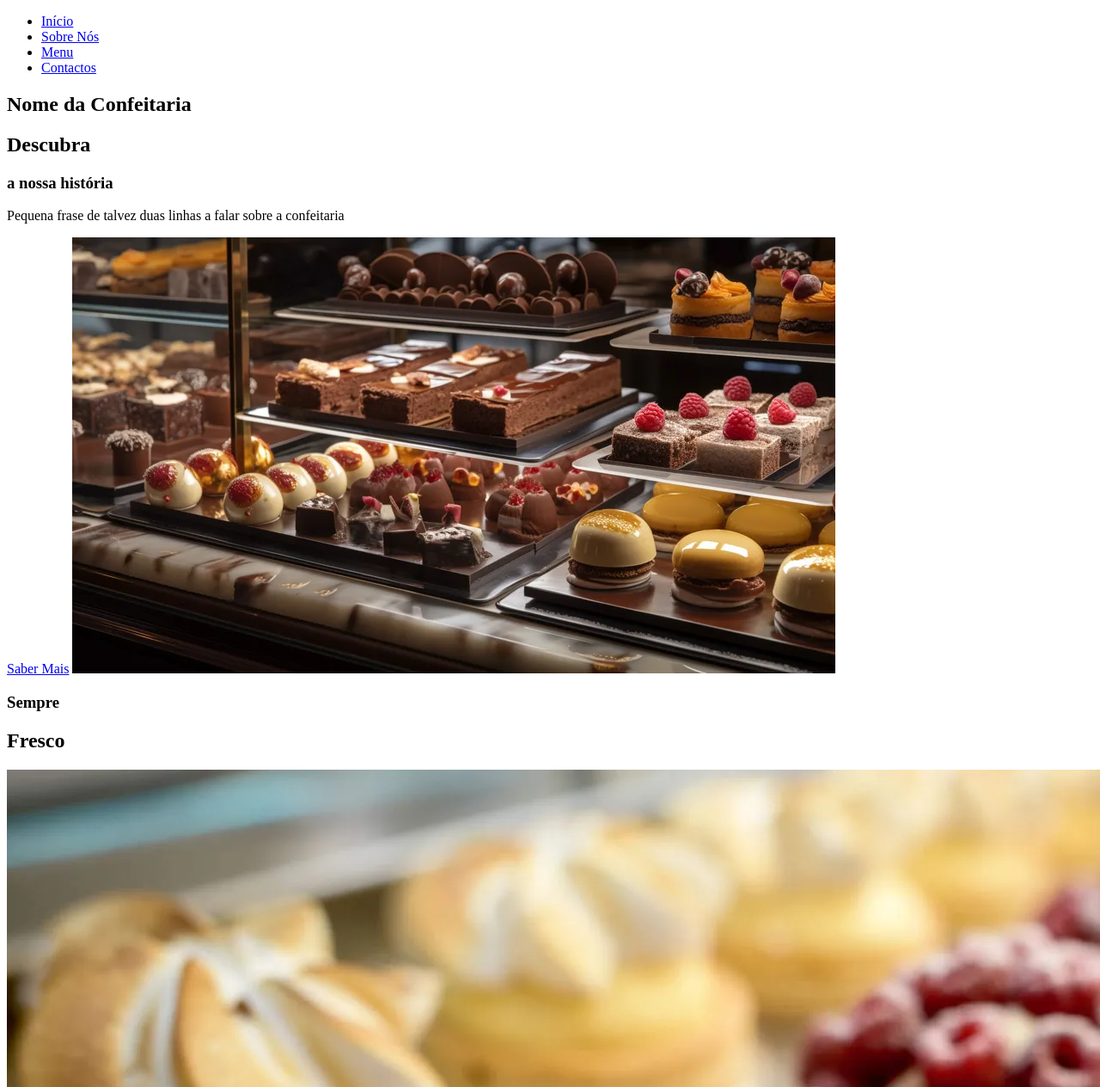
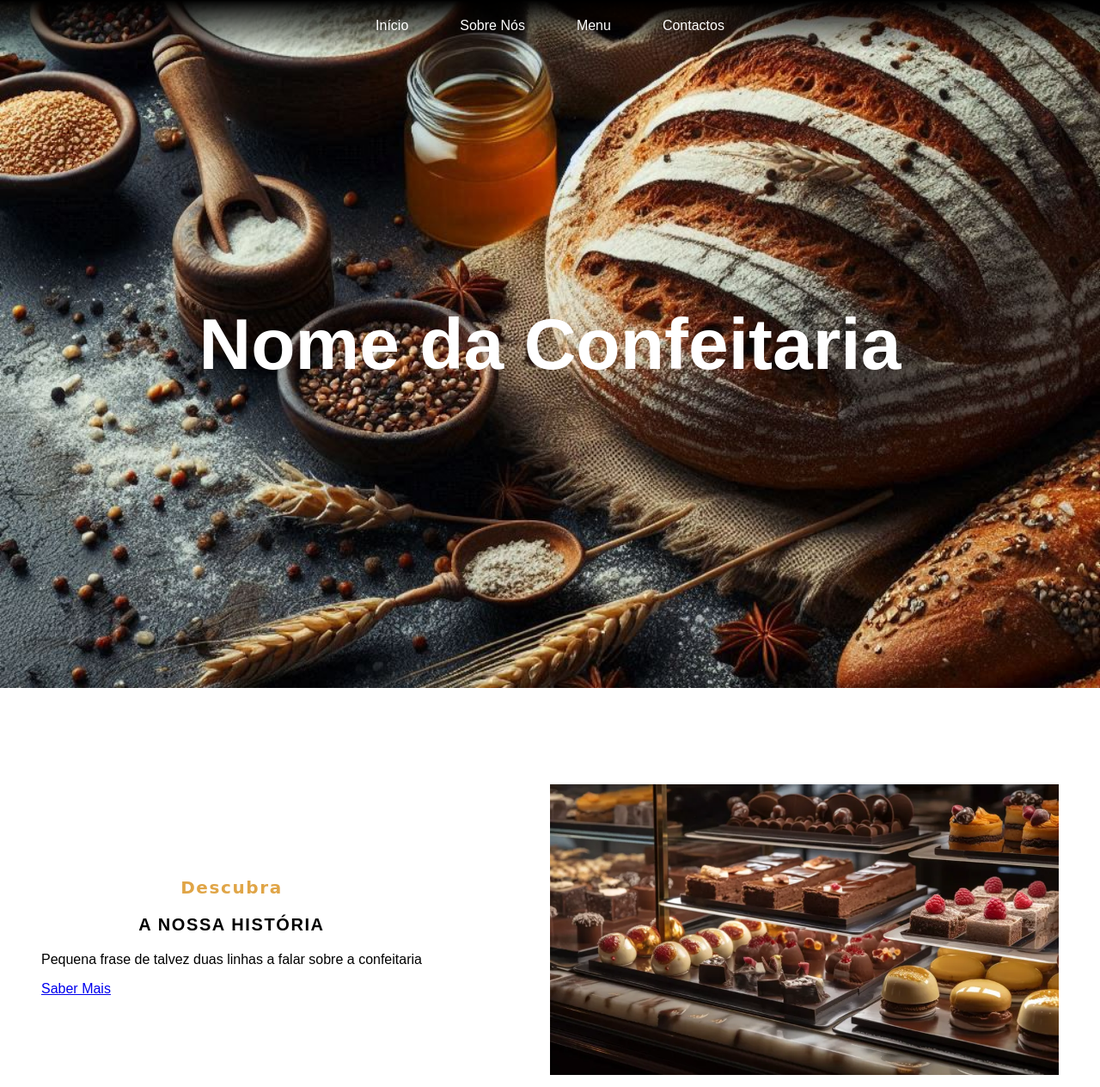
Before and after one commit to daniel41silva05/BakeryModel, a plain HTML site: page index.html in a window 1280 px wide. Shown: the top 1264 px of the page at 86% size. Drawn offline with Linux system fonts and the light colour scheme.

Commit message:
update header and menu

```diff
--- a/index.html
+++ b/index.html
@@ -14,16 +14,16 @@
         <nav class="navbar">
             <ul class="nav-list">
                 <li class="nav-item">
-                    <a href="index.html" target="_self">Início</a>
+                    <a href="index.html" class="nav-link" target="_self">Início</a>
                 </li>
                 <li class="nav-item">
-                    <a href="about.html" rel="next" target = "_self">Sobre Nós</a>
+                    <a href="about.html" class="nav-link" rel="next" target = "_self">Sobre Nós</a>
                 </li>
                 <li class="nav-item">
-                    <a href="menu.html" rel="next" target = "_self">Menu</a>
+                    <a href="menu.html" class="nav-link" rel="next" target = "_self">Menu</a>
                 </li>
                 <li class="nav-item">
-                    <a href="contact.html" rel="next" target = "_self">Contactos</a>
+                    <a href="contact.html" class="nav-link" rel="next" target = "_self">Contactos</a>
                 </li>
             </ul>
         </nav>
@@ -31,18 +31,19 @@
 
     <section id="start">
         <h1>Nome da Confeitaria</h1>
-        <!-- colocar imagem fundo de confeitaria -->
     </section>
 
     <section id="story">
-        <div class="global-headline">
-            <h2>Descubra</h2>
-            <h3>a nossa história</h3>
+        <div class="text-content-story">
+            <div class="global-headline">
+                <h2 class="headline1">Descubra</h2>
+                <h3 class="headline2">a nossa história</h3>
+            </div>
+            <p>
+                Pequena frase de talvez duas linhas a falar sobre a confeitaria
+            </p>
+            <a href="about.html" rel="next" target = "_self">Saber Mais</a>
         </div>
-        <p>
-            Pequena frase de talvez duas linhas a falar sobre a confeitaria
-        </p>
-        <a href="about.html" rel="next" target = "_self">Saber Mais</a>
         <img class="story-img" src="images/story.webp" alt="montra">
     </section>
 
--- a/style.css
+++ b/style.css
@@ -1 +1,97 @@
 @charset "UTF-8";
+
+body {
+    margin: 0;
+    padding: 0;
+    overflow-x: hidden;
+    font-family: Arial, Helvetice, Sens-Serif;
+}
+
+/* HEADER */
+
+header {
+    width: 100%;
+    height: 60px;
+    position: fixed;
+    top: 0;
+    left: 0;
+    z-index: 1;
+    background-image: linear-gradient(to bottom, rgb(0, 0, 0), transparent);
+    display: flex;
+    align-items: center;
+    justify-content: center;
+}
+
+.navbar {
+    display: flex;
+}
+
+.nav-list {
+    list-style: none;
+    display: flex;
+    padding: 0;
+    margin: 0;
+}
+
+.nav-item {
+    margin: 0 30px;
+}
+
+.nav-link {
+    color: white;
+    text-decoration: none;
+}
+
+/* START */
+
+#start {
+    width: 100%;
+    height: 100vh;
+    background: url("images/fundo.jpeg") center no-repeat;
+    background-size: cover;
+    display: flex;
+    align-items: center;
+    justify-content: center;
+    color: white;
+    font-size: 3.5rem;
+}
+
+/* STORY */
+
+#story {
+    display: flex;
+    align-items: center;
+    justify-content: space-between;
+    padding: 3rem;
+    margin-top: 4rem;
+}
+
+.text-content-story {
+    max-width: 50%;
+}
+
+.global-headline {
+    text-align: center;
+    margin-bottom: 1rem;
+}
+
+.story-img {
+    max-width: 50%;
+    height: auto;
+}
+
+.headline1 {
+    font-size: 20px;
+    font-family: 'Herr Von Muellerhoff', cursive;
+    color: #e0a547;
+    letter-spacing: .1rem;
+}
+
+.headline2 {
+    font-size: 20px;
+    font-family: 'Source Sans Pro', sans-serif;
+    font-weight: bold;
+    color: black;
+    text-transform: uppercase;
+    letter-spacing: .1rem;
+}
```
Also changed, not shown: images/fundo.jpeg (added).
